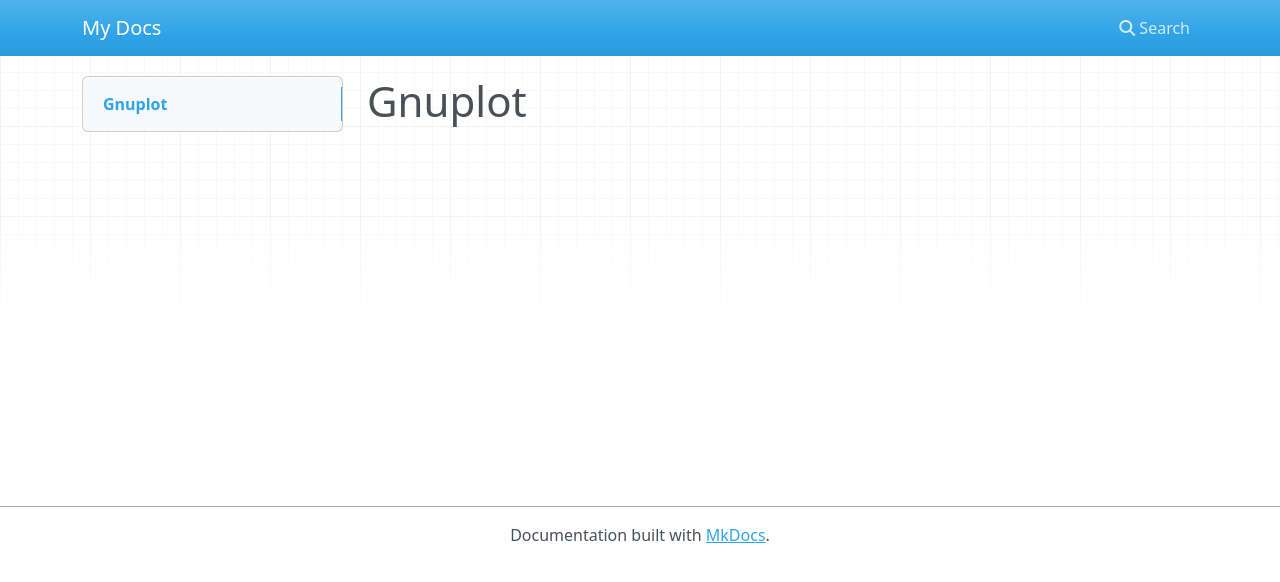
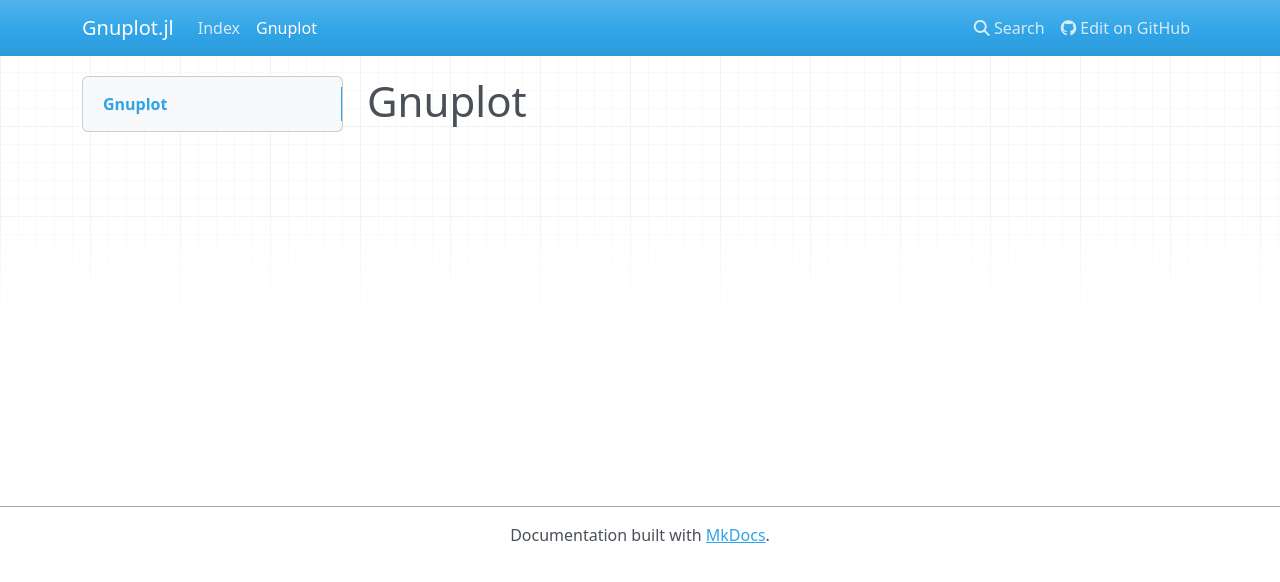
Before and after one commit to johncsnyder/Gnuplot.jl, an MkDocs documentation site: the page built from docs/Gnuplot.md, in a window 1280 px wide. Shown: the top 582 px of the page. Built offline with MkDocs 1.6.1, drawn with Linux system fonts in a browser that asks for light colours; nearby versions of some CDN libraries; old or Windows-style settings are respelled for this version of MkDocs.

Commit message:
edited mkdocs config

```diff
--- a/mkdocs.yml
+++ b/mkdocs.yml
@@ -1 +1,24 @@
-site_name: My Docs
+
+site_name: Gnuplot
+
+site_name: Gnuplot.jl
+
+site_description: Electronic structure code in Julia
+
+repo_url: https://github.com/johncsnyder/Gnuplot.jl
+
+pages:
+- [index.md, Index]
+- [Gnuplot.md, Gnuplot]
+
+
+extra_javascript: ['http://cdn.mathjax.org/mathjax/latest/MathJax.js?config=TeX-AMS-MML_HTMLorMML']
+
+# markdown_extensions: [math]
+
+markdown_extensions:
+    - math:
+        enable_dollar_delimiter: True #for use of inline $..$
+
+# theme: readthedocs
+theme: mkdocs
```
